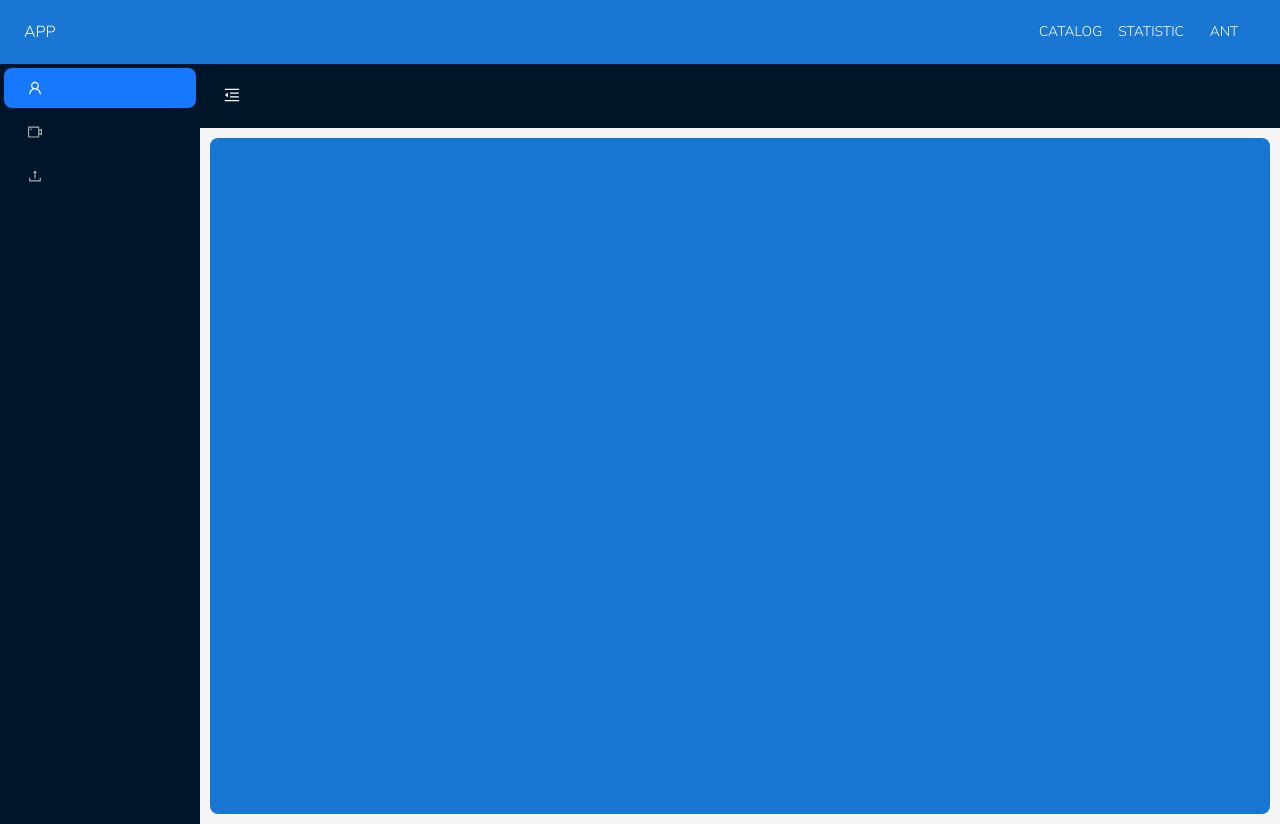
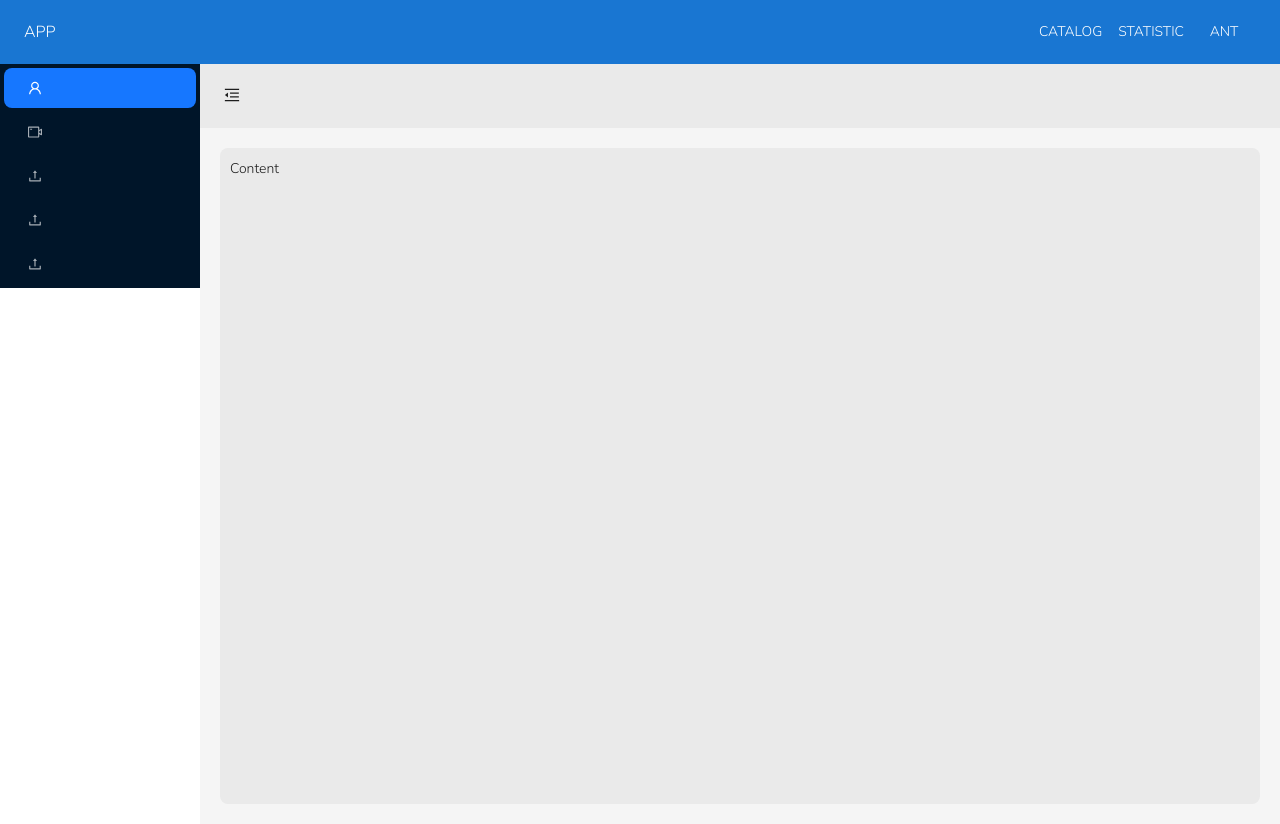
Before and after one commit to thermojam/react-nci-app, a React (Vite) app: page /ant in a window 1280 px wide. Built offline with nearby package versions, Linux system fonts and the light colour scheme.

Commit message:
added liner-gradient on pages

```diff
--- a/src/components/Ant.jsx
+++ b/src/components/Ant.jsx
@@ -19,12 +19,9 @@ export const Ant = () => {
 
     return (
         <Layout style={{height: '95vh'}}>
-            <Sider trigger={null} collapsible collapsed={collapsed}>
+            <Sider trigger={null} collapsible collapsed={collapsed} style={{background: '#ffffff'}}>
                 <div className="demo-logo-vertical"/>
                 <Menu
-                    styles={{
-                        margin: 2
-                    }}
                     theme="dark"
                     mode="inline"
                     defaultSelectedKeys={['1']}
@@ -41,11 +38,19 @@ export const Ant = () => {
                             key: '3',
                             icon: <UploadOutlined/>,
                         },
+                        {
+                            key: '4',
+                            icon: <UploadOutlined/>,
+                        },
+                        {
+                            key: '5',
+                            icon: <UploadOutlined/>,
+                        },
                     ]}
                 />
             </Sider>
             <Layout>
-                <Header style={{padding: 0, background: '#001628'}}>
+                <Header style={{padding: 0, background: '#eaeaea'}}>
                     <Button
                         type="text"
                         icon={collapsed ? <MenuUnfoldOutlined/> : <MenuFoldOutlined/>}
@@ -54,18 +59,18 @@ export const Ant = () => {
                             fontSize: '16px',
                             width: 64,
                             height: 64,
-                            color: 'white',
+                            color: 'dark',
                         }}
                     />
                 </Header>
                 <Content
                     style={{
-                        margin: '10px 10px',
-                        padding: 24,
-                        background: '#1876d2',
+                        margin: '20px 20px',
+                        padding: '10px 10px',
+                        background: '#eaeaea',
                         borderRadius: borderRadiusLG,
                     }}
-                >
+                > Content
                 </Content>
             </Layout>
         </Layout>
--- a/src/components/Cancel.jsx
+++ b/src/components/Cancel.jsx
@@ -1,6 +1,7 @@
 import React from 'react';
-import { Box, Typography} from '@mui/material';
+import {Box, Button, Typography} from '@mui/material';
 import { Cancel as CancelIcon } from '@mui/icons-material';
+import {Link} from "react-router-dom"
 
 export const Cancel = () => {
     return (
@@ -11,14 +12,17 @@ export const Cancel = () => {
                 alignItems: 'center',
                 flexDirection: 'column',
                 height: '100vh',
-                backgroundColor: '#282828',
+                backgroundImage: 'linear-gradient(90deg, #a60101 0%, #7c0284 100%)',
                 color: 'white',
             }}
         >
-            <CancelIcon sx={{ fontSize: 120 ,color: '#fb3eff' }} />
-            <Typography variant="h4" sx={{ marginBottom: 2 }}>
+            <CancelIcon sx={{ fontSize: 200 ,color: '#fb3eff' }} />
+            <Typography variant="h2" sx={{ marginBottom: 2 }}>
                 Donation Failed!
             </Typography>
+            <Button variant="contained" component={Link} to="/">
+                На главную
+            </Button>
         </Box>
     );
 };
--- a/src/components/Chart.jsx
+++ b/src/components/Chart.jsx
@@ -97,7 +97,7 @@ export default function DashboardWithDonations() {
     };
 
     return (
-        <Box sx={{padding: 2, backgroundColor: '#001628', minHeight: 'auto'}}>
+        <Box sx={{padding: 2, backgroundColor: '#001628', minHeight: '95vh'}}>
             {/* Панель управления */}
             <Stack direction="row" justifyContent="space-between" alignItems="center" mb={4} spacing={2}
                    flexWrap="wrap">
@@ -129,7 +129,7 @@ export default function DashboardWithDonations() {
             </Stack>
 
             {/* Графики */}
-            <Stack direction="row" spacing={8} justifyContent="center" flexWrap="wrap">
+            <Stack direction="row" spacing={8} justifyContent="center" flexWrap="wrap" marginTop={12}>
                 {[{data: data1, prev: prevData1, label: 'New'}, {data: data2, prev: prevData2, label: 'Used'}].map(
                     ({data, prev, label}, idx) => {
                         const {isUp, text} = getChangeInfo(data.rawData, prev);
@@ -139,7 +139,7 @@ export default function DashboardWithDonations() {
                                 key={idx}
                                 sx={{
                                     width: 500,
-                                    height: 750,
+                                    height: 550,
                                     backgroundColor: '#282828',
                                     borderRadius: 2,
                                     p: 2,
--- a/src/components/DonateButton.jsx
+++ b/src/components/DonateButton.jsx
@@ -32,10 +32,11 @@ const DonateButton = () => {
     return (
         <Button
             variant="contained"
-            color="primary"
             startIcon={<FavoriteIcon />}
             onClick={handleDonate}
             sx={{
+                backgroundColor: '#f420ff',
+                color: '#ffffff',
                 fontWeight: 600,
                 paddingX: 3,
                 paddingY: 1.5,
--- a/src/components/NotFound.jsx
+++ b/src/components/NotFound.jsx
@@ -7,21 +7,21 @@ export const NotFound = () => {
     return (
         <Box
             sx={{
+                fontSize: '50px',
                 height: '100vh',
                 display: 'flex',
                 flexDirection: 'column',
                 justifyContent: 'center',
                 alignItems: 'center',
-                backgroundColor: '#111',
-                color: '#fff',
-                px: 2,
+                backgroundImage: 'linear-gradient(135deg, #667eea 0%, #764ba2 100%)',
+                color: '#fdfdfd',
                 textAlign: 'center',
             }}
         >
-            <Typography variant="h2" gutterBottom>
+            <Typography variant="h2" sx={{fontSize: 200, fontWeight: 'bold'}}>
                 404
             </Typography>
-            <Typography variant="h5" gutterBottom>
+            <Typography variant="h4" sx={{ marginBottom: 2 }} gutterBottom>
                 Страница не найдена
             </Typography>
             <Button variant="contained" component={Link} to="/">
--- a/src/components/Success.jsx
+++ b/src/components/Success.jsx
@@ -1,6 +1,7 @@
 import React from 'react';
-import { Box, Typography } from '@mui/material';
+import {Box, Button, Typography} from '@mui/material';
 import CheckCircleIcon from '@mui/icons-material/CheckCircle';
+import {Link} from "react-router-dom"
 
 export const Success = () => {
     return (
@@ -11,12 +12,14 @@ export const Success = () => {
                 alignItems: 'center',
                 flexDirection: 'column',
                 height: '100vh',
-                backgroundColor: '#282828',
+                backgroundImage: 'linear-gradient(90deg, #73e49a 0%, #096227 98.96%)',
                 color: 'white',
             }}>
-            <CheckCircleIcon color="success" sx={{ fontSize: 120, color: '#74ffa1' }} />
-            <Typography variant="h4" mt={2}>Спасибо за поддержку!</Typography>
-            <Typography mt={1}>Ваш платёж успешно завершён 🙌</Typography>
+            <CheckCircleIcon color="success" sx={{ fontSize: 200, color: '#74ffa1' }} />
+            <Typography variant="h2" sx={{ marginBottom: 2 }}>Спасибо за поддержку!</Typography>
+            <Button variant="contained" component={Link} to="/">
+                На главную
+            </Button>
         </Box>
     );
 };
```
